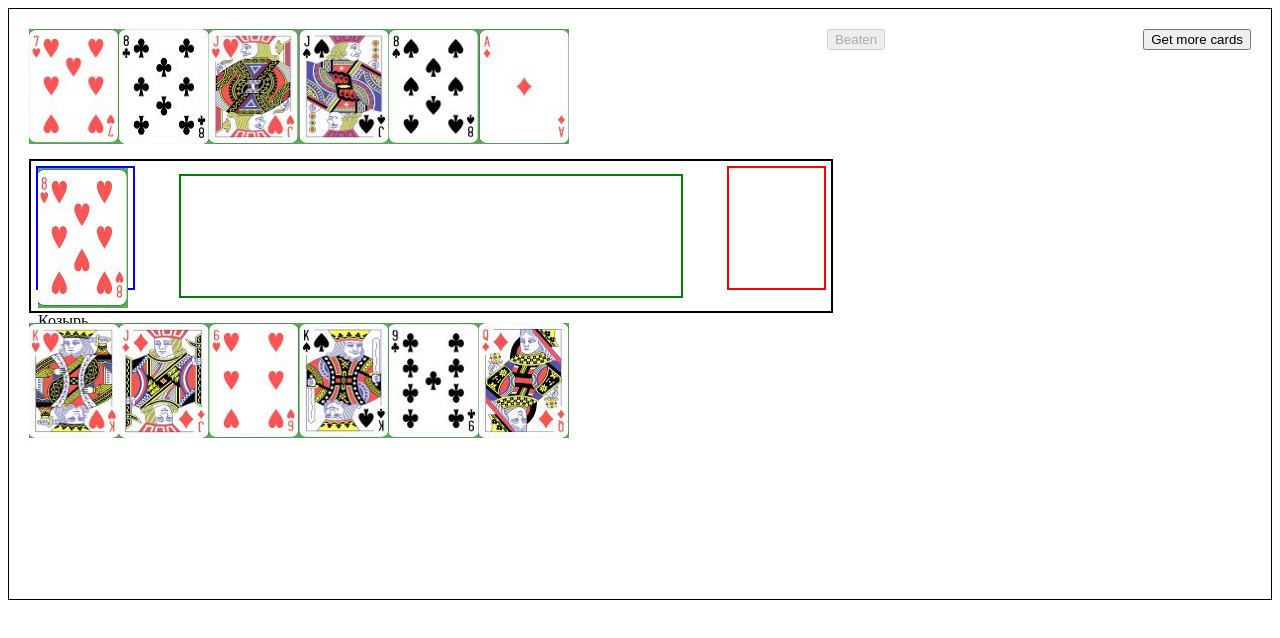
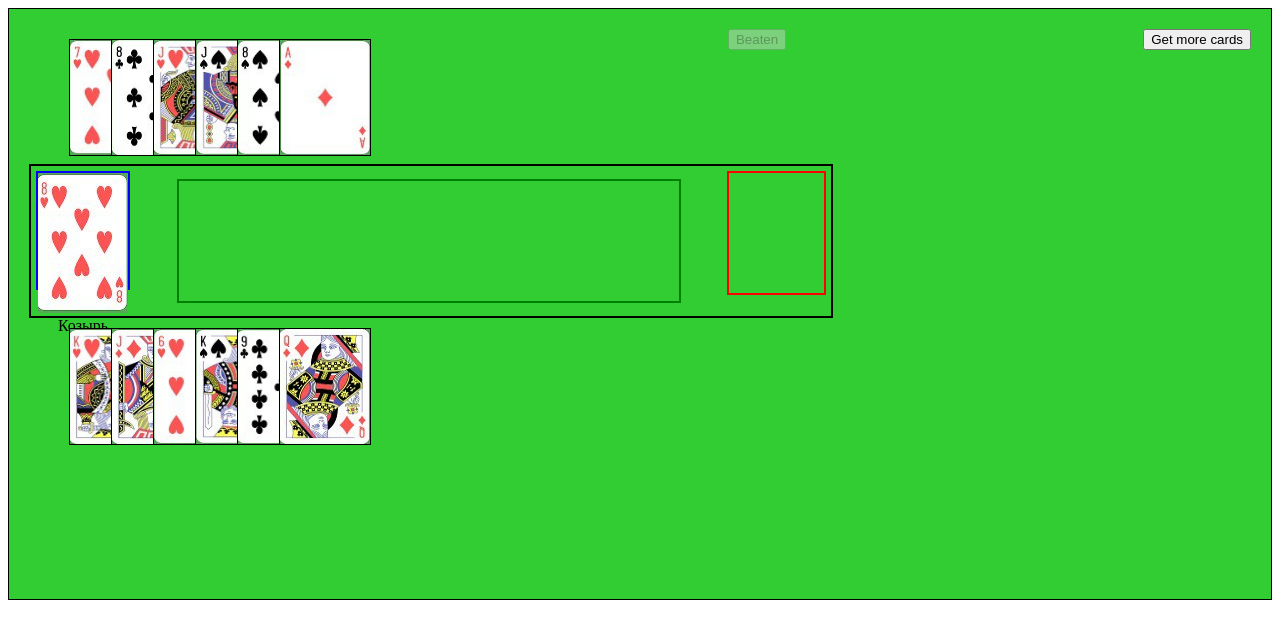
Before and after one commit to Zhan1313/dummy, a plain HTML site: page index.html in a window 1280 px wide. Drawn offline with Linux system fonts and the light colour scheme.

Commit message:
new commit

```diff
--- a/index.html
+++ b/index.html
@@ -2,36 +2,44 @@
 <html lang="en">
 <head>
     <meta charset="UTF-8">
+    <meta name="viewport" content="width=device-width">
     <title>dummy_Game</title>
     <style>
         .wrapper {
             padding: 20px;
-            border: 1px solid ;
+            border: 1px solid black;
             height: 550px;
+            background-color: limegreen;
         }
         .player1 img {
-            margin: auto;
+            margin-left: -50px;
             width: 90px;
             height: 115px;
+            border: 1px solid black;
         }
         .player2 img {
-            margin: auto;
+            margin-left: -50px;
             width: 90px;
             height: 115px;
+            border: 1px solid black;
         }
         .player1 {
-            height: 120px;
+            margin-top: 10px;
             margin-bottom: 10px;
+            margin-left: 90px;
+            height: 115px;
         }
         .player2 {
             height: 120px;
             margin-top: 10px;
+            margin-left: 90px;
         }
         .middleField .mainDeck {
-            width: 95px;
-            height: 120px;
+            width: 90px;
+            height: 115px;
             border: 2px solid blue;
             margin: 5px 5px;
+            text-align: center;
         }
         .middleField .playField {
             display: flex;
```
Also changed, not shown: main.js (+16 -5 lines).
